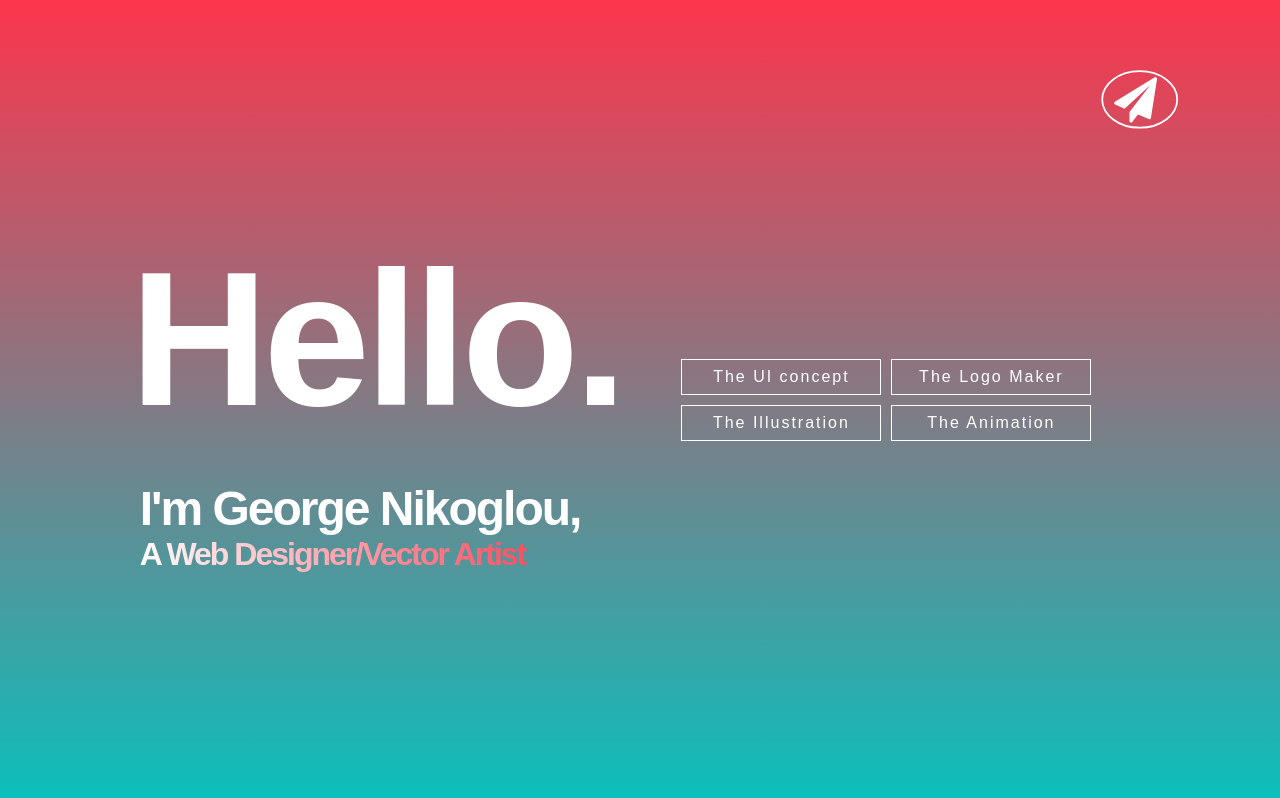
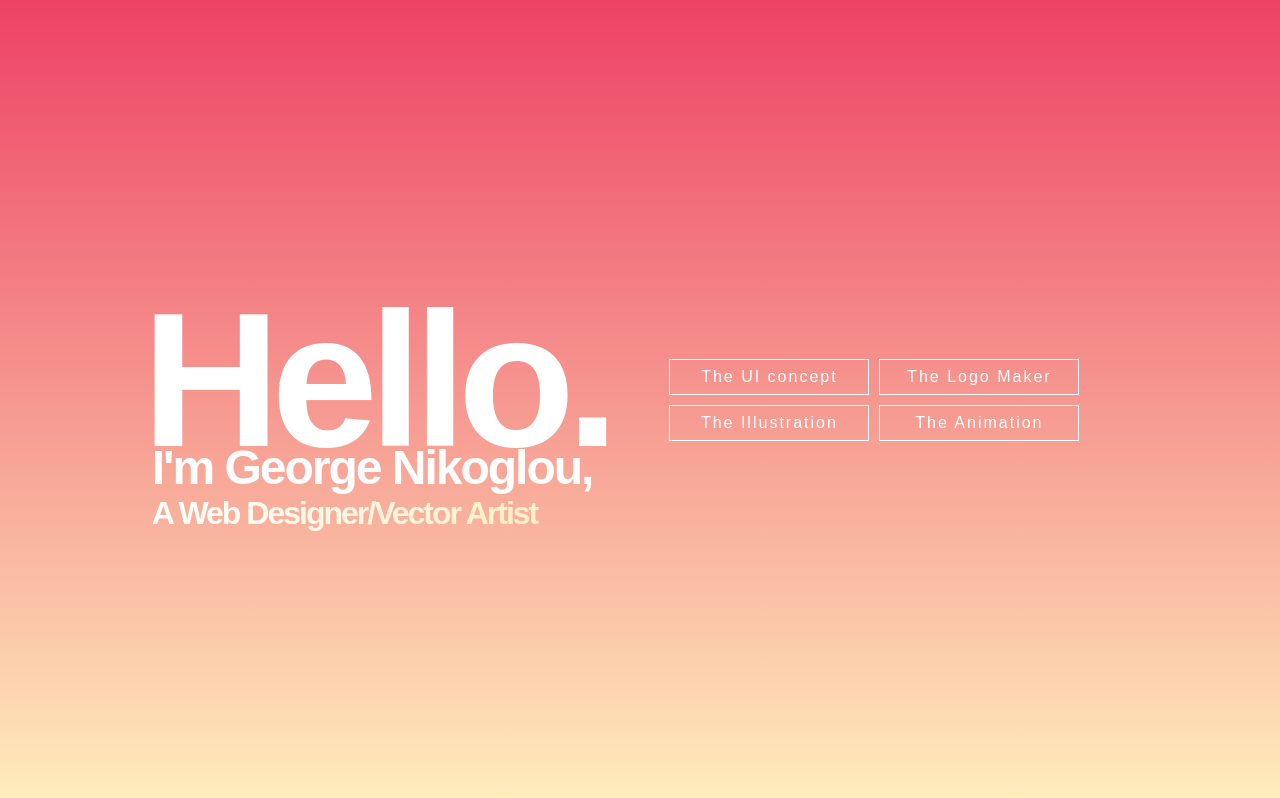
Before and after one commit to nison79/portfolio_designer, a plain HTML site: page index.html in a window 1280 px wide. Drawn offline with nearby package versions, Linux system fonts and the light colour scheme.

Commit message:
Global Colors

```diff
--- a/style.css
+++ b/style.css
@@ -2,6 +2,11 @@
   box-sizing: border-box;
   padding:0;
   margin:0;
+}
+
+:root {
+  --primary: #ED4264;
+  --secondary: #FFEDBC;
 }
 
 body{
@@ -14,7 +19,7 @@ body{
   /* background-color: antiquewhite; */
   align-items: center;
   justify-content: center;
-  background-image: linear-gradient(#FC354C,#0ABFBC);
+  background-image: linear-gradient(var(--primary),var(--secondary));
 }
 
 .left{
@@ -22,7 +27,6 @@ body{
   flex-direction: column;
   align-items: flex-start;
   flex:0.6;
-
 }
 
 .left-text{
@@ -33,7 +37,7 @@ body{
 .left-text .left-text-small{
   font-size:2rem;
   background-color: #f3ec78;
-    background-image: linear-gradient(250deg, #FC354C, #ffffff);
+    background-image: linear-gradient(250deg, var(--secondary), #ffffff);
     background-size: 100%;
     -webkit-background-clip: text;
     -moz-background-clip: text;
@@ -43,11 +47,11 @@ body{
 
 
 .left h1 {
+  margin-bottom: -50px;
   color:white;
-  padding-bottom: 2rem;;
   opacity: 0;
   font-size:12rem;
-  letter-spacing: -5px;
+  letter-spacing: -9px;
   transform: translateX(-500px) scale(0);
 }
 
@@ -121,8 +125,8 @@ button:focus {
 
 svg{
   position:absolute;
-  right:80px;
-  bottom:300px;
+  right:10px;
+  bottom:460px;
   width:120px;
   padding:20px;
   cursor:pointer;
@@ -167,6 +171,7 @@ svg{
       .left h1 {
         font-size: 6rem;
 
+
       }
       .left-text .left-text-small {
         font-size:1.2rem;
```
